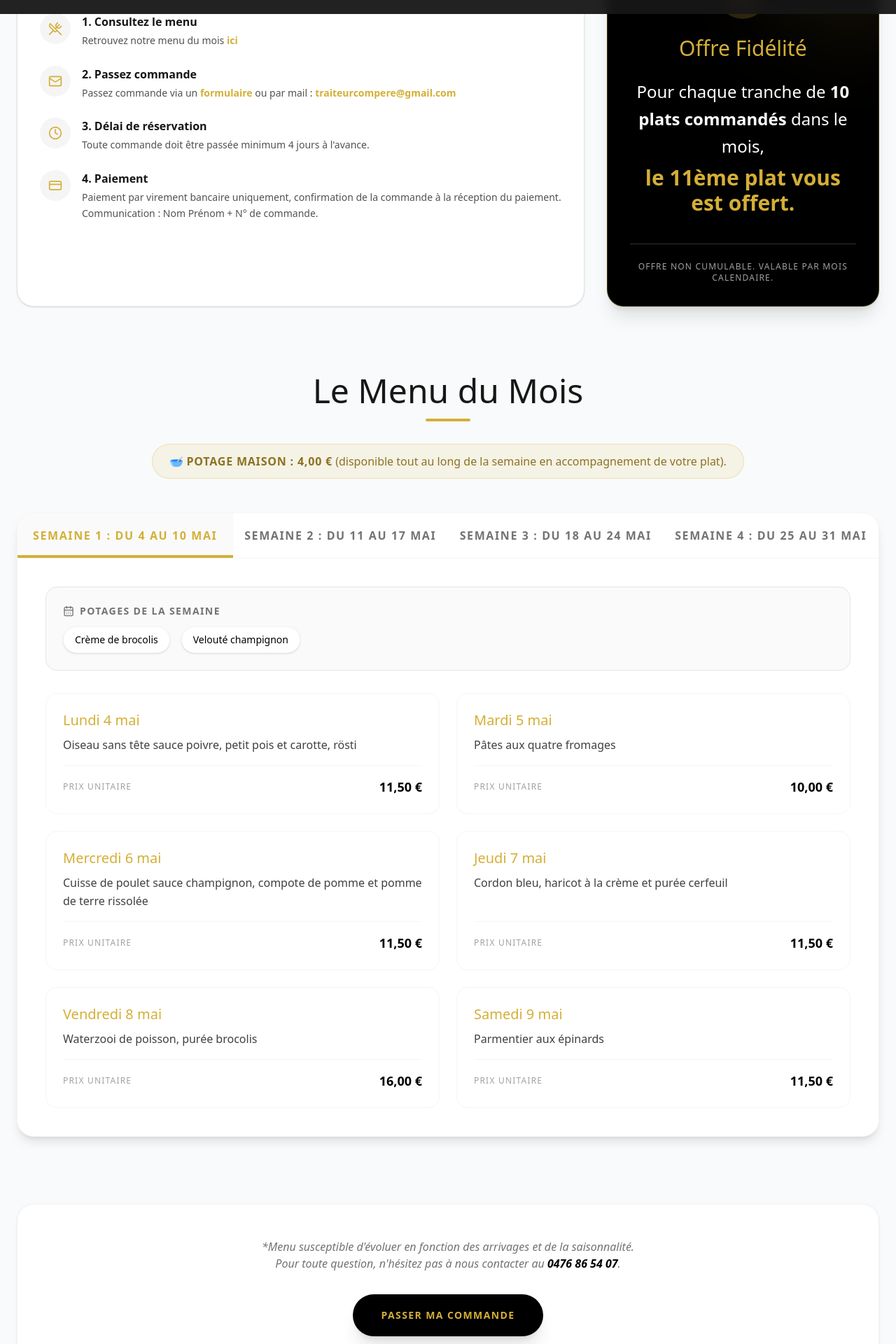
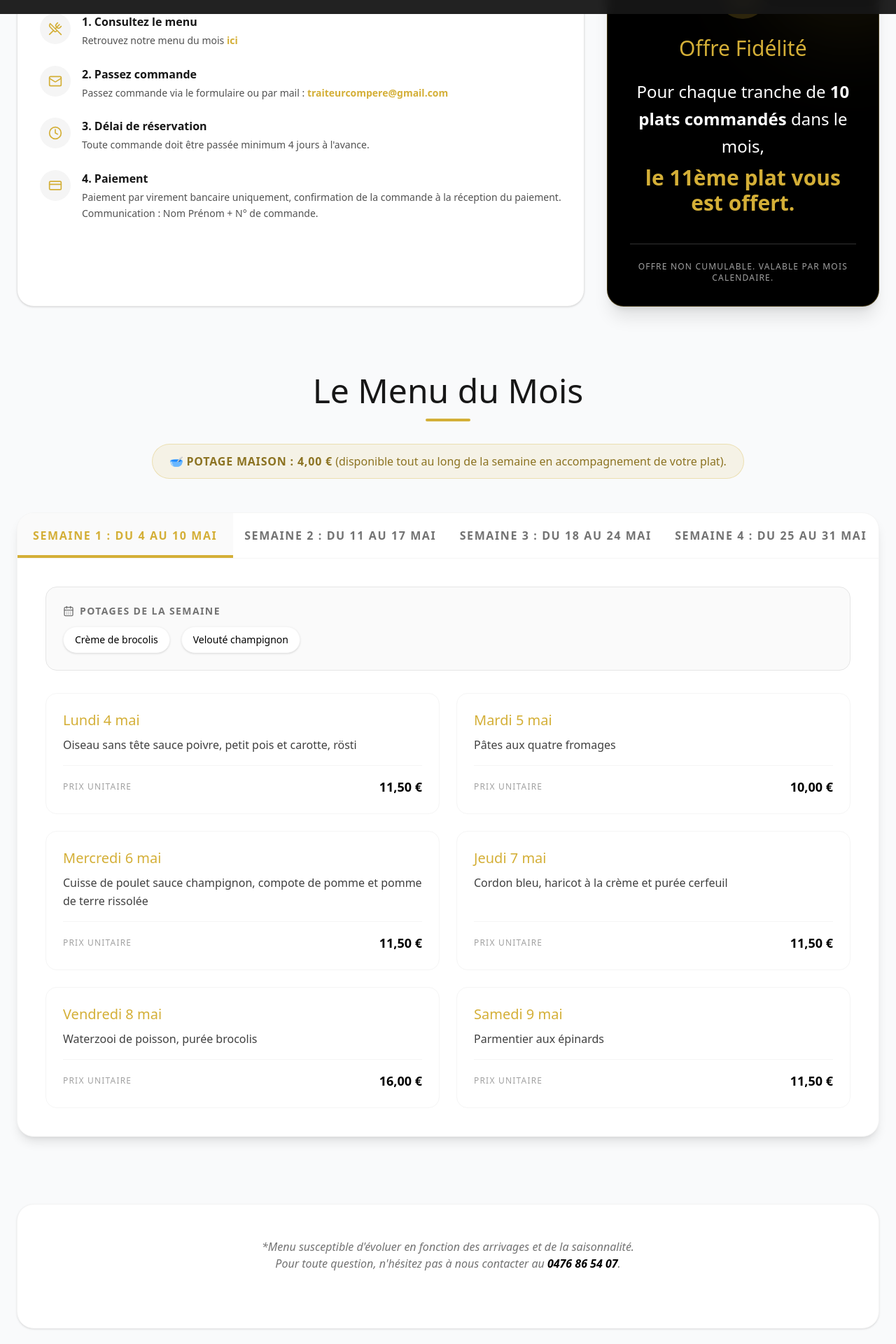
Before and after one commit to FlorianMeganck/traiteur-compere, a Next.js app: page /plats-prepares in a window 1280 px wide. Shown: the part 780-2700 px from the top of the page at 70% size. Built offline with nearby package versions, Linux system fonts and the light colour scheme; a web font is replaced by a local one.

Commit message:
supp liens form plats

```diff
--- a/app/plats-prepares/page.tsx
+++ b/app/plats-prepares/page.tsx
@@ -87,7 +87,7 @@ export default function PlatsPrepares() {
                                 </div>
                                 <div>
                                     <h3 className="font-bold text-neutral-900 mb-1">2. Passez commande</h3>
-                                    <p className="text-neutral-600 text-sm leading-relaxed">Passez commande via un <Link href="/contact?sujet=plats-prepares" className="text-[#D4AF37] hover:underline font-semibold">formulaire</Link> ou par mail : <a href="mailto:traiteurcompere@gmail.com" className="text-[#D4AF37] hover:underline font-semibold">traiteurcompere@gmail.com</a></p>
+                                    <p className="text-neutral-600 text-sm leading-relaxed">Passez commande via le formulaire ou par mail : <a href="mailto:traiteurcompere@gmail.com" className="text-[#D4AF37] hover:underline font-semibold">traiteurcompere@gmail.com</a></p>
                                 </div>
                             </li>
                             <li className="flex items-start gap-4">
@@ -248,12 +248,6 @@ export default function PlatsPrepares() {
                         *Menu susceptible d'évoluer en fonction des arrivages et de la saisonnalité.<br />
                         Pour toute question, n'hésitez pas à nous contacter au <strong className="text-black font-semibold">0476 86 54 07</strong>.
                     </p>
-                    <Link
-                        href="/contact?sujet=plats-prepares"
-                        className="inline-flex items-center justify-center bg-black text-[#D4AF37] px-10 py-5 rounded-full font-bold uppercase tracking-widest text-sm hover:bg-[#D4AF37] hover:text-black transition-all duration-300 shadow-xl hover:shadow-2xl hover:-translate-y-1"
-                    >
-                        Passer ma commande
-                    </Link>
                 </motion.div>
             </div>
         </main>
```
